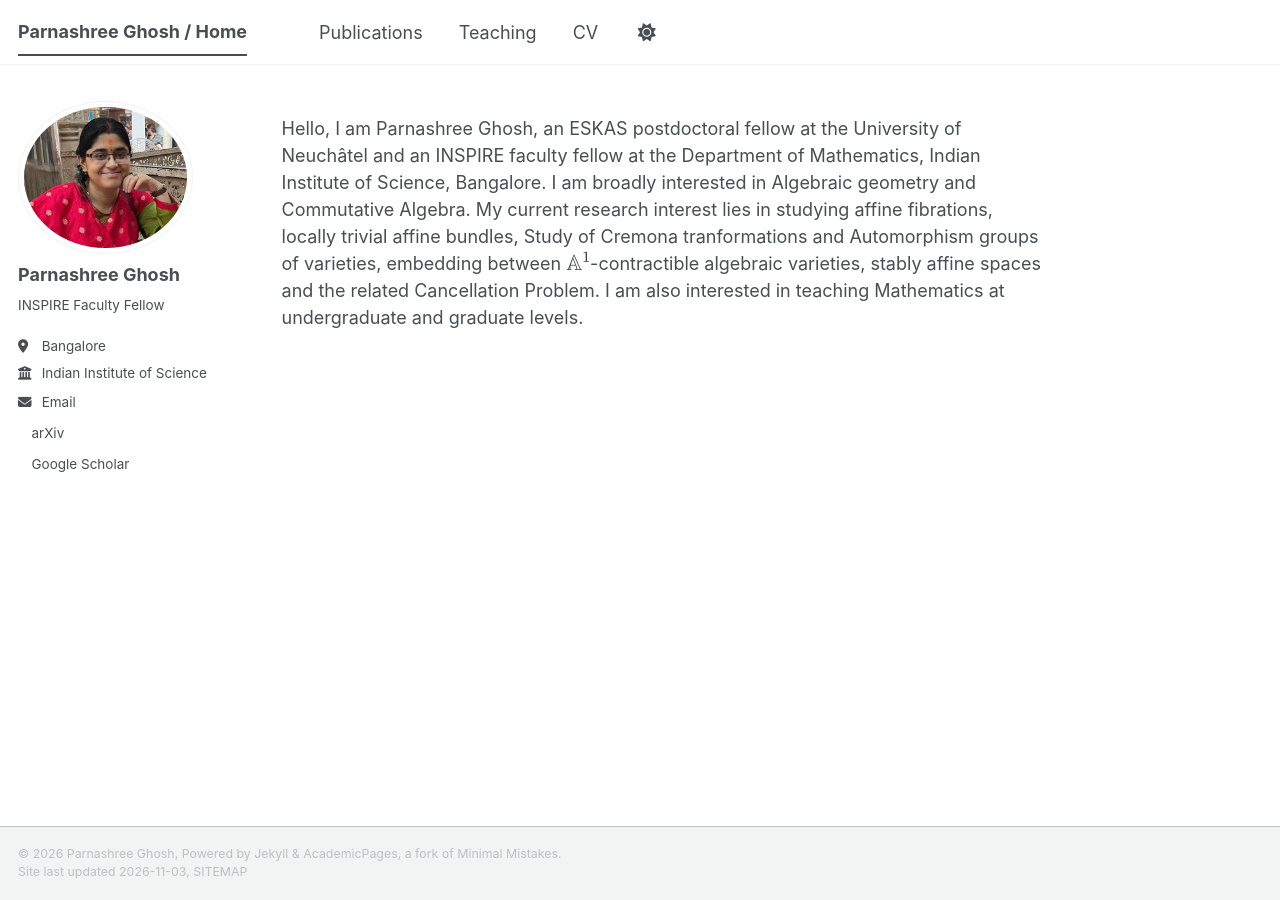
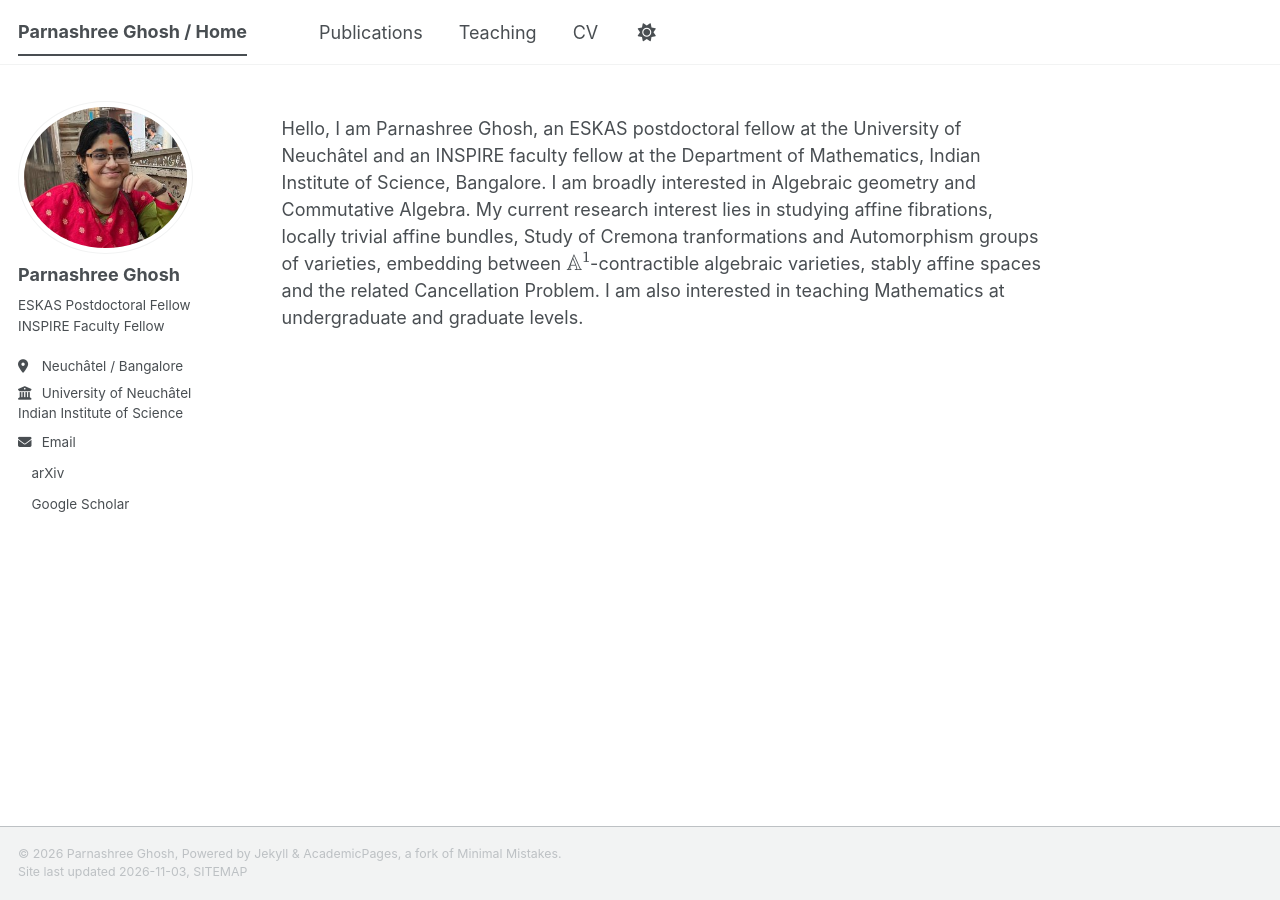
Before and after one commit to parnashree-math/parnashree-math.github.io, a Jekyll site: the page built from _pages/about.md, in a window 1280 px wide. Built offline with Jekyll 4.4.1, drawn with Linux system fonts in a browser that asks for light colours; a style sheet for code colours, icons or effects is not loaded.

Commit message:
Add Neuchâtel fellowship to profile sidebar

```diff
--- a/_config.yml
+++ b/_config.yml
@@ -26,9 +26,9 @@ author:
   avatar           : "PGhosh.jpeg"
   name             : "Parnashree Ghosh"
   pronouns         : # example: "she/her"
-  bio              : "INSPIRE Faculty Fellow"
-  location         : "Bangalore"
-  employer         : "Indian Institute of Science"
+  bio              : "ESKAS Postdoctoral Fellow<br>INSPIRE Faculty Fellow"
+  location         : "Neuchâtel / Bangalore"
+  employer         : "University of Neuchâtel<br>Indian Institute of Science"
   uri              : # URL
   email            : "ghoshparnashree@gmail.com"
 
```
